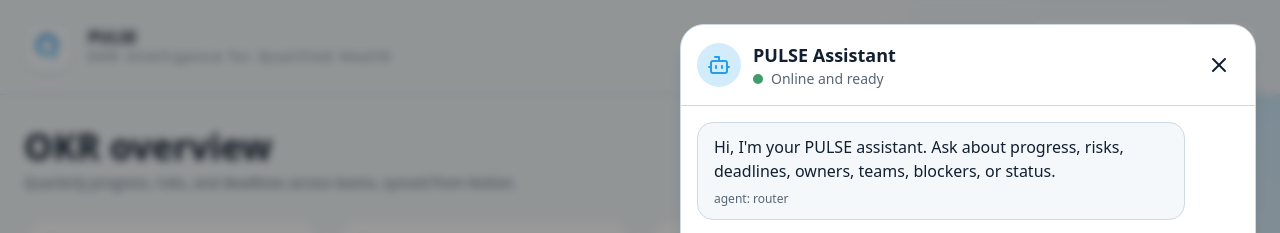
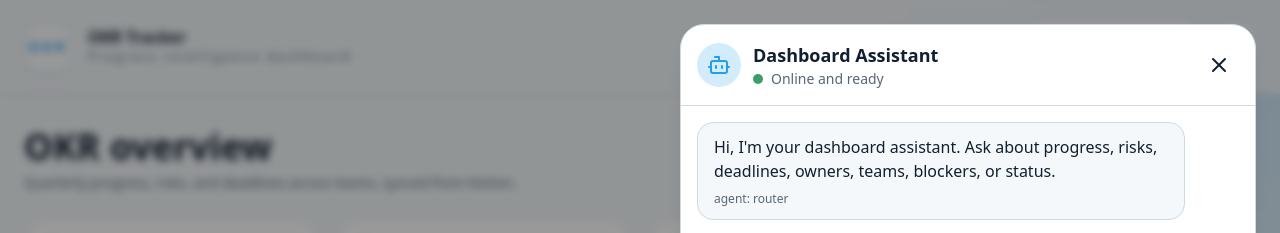
Before and after one commit to scharanlanka/AI-OKR-Tracker-Notion, a Next.js app in the folder frontend/: page / in a window 1280 px wide. Both pictures are taken after a click on the button 1228 px from the left and 748 px from the top of the page. Shown: the top 233 px of the page. Built offline with nearby package versions, Linux system fonts and the light colour scheme; no server answers.

Commit message:
remove PULSE branding

```diff
--- a/frontend/app/layout.tsx
+++ b/frontend/app/layout.tsx
@@ -2,8 +2,8 @@ import "./globals.css";
 import type { Metadata } from "next";
 
 export const metadata: Metadata = {
-  title: "PULSE",
-  description: "OKR Intelligence for Qualified Health PBC",
+  title: "OKR Tracker",
+  description: "Goal and progress intelligence dashboard",
 };
 
 export default function RootLayout({ children }: { children: React.ReactNode }) {
--- a/frontend/components/assistant/assistant.tsx
+++ b/frontend/components/assistant/assistant.tsx
@@ -19,7 +19,7 @@ export function AssistantWidget() {
     {
       id: "welcome",
       role: "assistant",
-      text: "Hi, I'm your PULSE assistant. Ask about progress, risks, deadlines, owners, teams, blockers, or status.",
+      text: "Hi, I'm your dashboard assistant. Ask about progress, risks, deadlines, owners, teams, blockers, or status.",
       agent: "router",
     },
   ]);
@@ -128,7 +128,7 @@ export function AssistantWidget() {
         <button
           onClick={() => setOpen(true)}
           className="relative grid h-12 w-12 place-items-center rounded-full bg-primary text-white shadow-soft sm:h-14 sm:w-14"
-          aria-label="Open PULSE Assistant"
+          aria-label="Open Dashboard Assistant"
         >
           <span className="pointer-events-none absolute -inset-1 rounded-full border border-primary/50 animate-pulse" />
           <span className="pointer-events-none absolute -inset-3 rounded-full border border-primary/25 animate-ping" />
@@ -143,7 +143,7 @@ export function AssistantWidget() {
               <div className="flex items-center gap-3">
                 <div className="grid h-11 w-11 place-items-center rounded-full bg-primary/20 text-primary"><Bot /></div>
                 <div>
-                  <div className="text-lg font-semibold">PULSE Assistant</div>
+                  <div className="text-lg font-semibold">Dashboard Assistant</div>
                   <div className="flex items-center gap-2 text-sm text-muted">
                     <span className="relative inline-flex h-2.5 w-2.5">
                       <span className="absolute inline-flex h-full w-full animate-ping rounded-full bg-success/70" />
--- a/frontend/components/dashboard/header.tsx
+++ b/frontend/components/dashboard/header.tsx
@@ -1,5 +1,4 @@
 import { RefreshCw } from "lucide-react";
-import Image from "next/image";
 import { ThemeToggle } from "@/components/ui/theme-toggle";
 
 export function DashboardHeader({
@@ -16,18 +15,11 @@ export function DashboardHeader({
       <div className="mx-auto flex max-w-[1800px] flex-col gap-4 px-4 py-4 sm:px-6 lg:flex-row lg:items-center lg:justify-between lg:py-5">
         <div className="flex items-center gap-4">
           <div className="grid h-12 w-12 place-items-center overflow-hidden rounded-2xl border border-primary/25 bg-card shadow-soft dark:border-primary/45 dark:bg-white/95">
-            <Image
-              src="/Assets/Qualified Logo.png"
-              alt="Qualified logo"
-              width={42}
-              height={42}
-              className="h-10 w-10 object-contain"
-              priority
-            />
+            <span className="text-sm font-semibold tracking-[0.22em] text-primary">OKR</span>
           </div>
           <div>
-            <h1 className="text-base font-semibold leading-none">PULSE</h1>
-            <p className="mt-1 text-xs tracking-[0.22em] text-muted">OKR Intelligence for Qualified Health</p>
+            <h1 className="text-base font-semibold leading-none">OKR Tracker</h1>
+            <p className="mt-1 text-xs tracking-[0.22em] text-muted">Progress intelligence dashboard</p>
           </div>
         </div>
 
```
